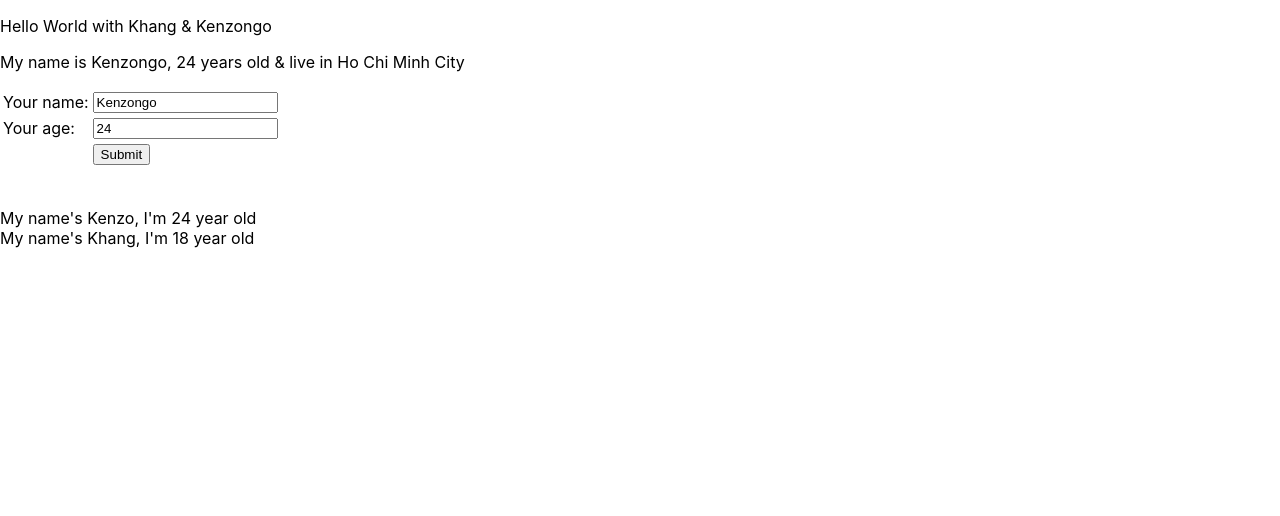
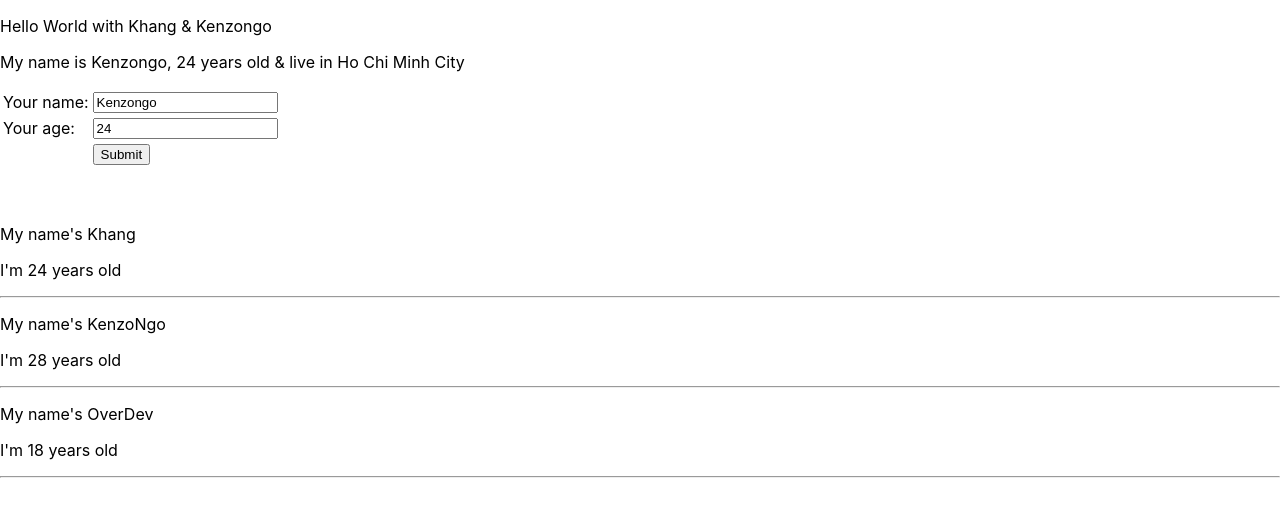
Before and after one commit to kenzongo/learning-reactjs, a React (Create React App) app: page / in a window 1280 px wide. Shown: the top 516 px of the page. Built offline with nearby package versions, Linux system fonts and the light colour scheme.

Commit message:
video 24

```diff
--- a/src/components/DisplayInfo.js
+++ b/src/components/DisplayInfo.js
@@ -1,10 +1,22 @@
 import React from "react";
 class DisplayInfo extends React.Component {
     render() {
-        //console.log(this.props)
+        const { listUser } = this.props
         return (
             <div>
-                My name's {this.props.name}, I'm {this.props.age} year old
+                {listUser.map((user) => {
+                    return (
+                        <div key={user.id}>
+                            <p>
+                                My name's {user.name}
+                            </p>
+                            <p>
+                                I'm {user.age} years old
+                            </p>
+                            <hr />
+                        </div>
+                    )
+                })}
             </div>
         )
     }
--- a/src/components/MyComponent.js
+++ b/src/components/MyComponent.js
@@ -15,11 +15,11 @@ class MyComponent extends React.Component {
     //     this.handleMouseOver = this.handleMouseOver.bind(this)
     // }
     //Solution 2
-    state = {
-        name: 'Kenzongo',
-        age: 24,
-        address: 'Ho Chi Minh City',
-    };
+    // state = {
+    //     name: 'Kenzongo',
+    //     age: 24,
+    //     address: 'Ho Chi Minh City',
+    // };
     // handleMouseOver(event) {
     //     //console.log(event.pageX);
     // }
@@ -42,15 +42,23 @@ class MyComponent extends React.Component {
     //         age: Math.floor(Math.random() * 100 + 1)
     //     })
     // }
+    state = {
+        listUser: [
+            { id: 1, name: 'Khang', age: 24 },
+            { id: 2, name: 'KenzoNgo', age: 28 },
+            { id: 3, name: 'OverDev', age: 18 },
+        ]
+    }
     render() {
-        const arr = [1, 2, 3, 4, 5]
+        //const arr = [1, 2, 3, 4, 5]
         return (
             <div>
                 <UserInfo />
                 <br />
                 <br />
-                <DisplayInfo name="Kenzo" age="24" arr={arr} />
-                <DisplayInfo name="Khang" age="18" arr={arr} />
+                {/* <DisplayInfo name="Kenzo" age="24" arr={arr} />
+                <DisplayInfo name="Khang" age="18" arr={arr} /> */}
+                <DisplayInfo listUser={this.state.listUser} />
             </div>
         );
     }
```
